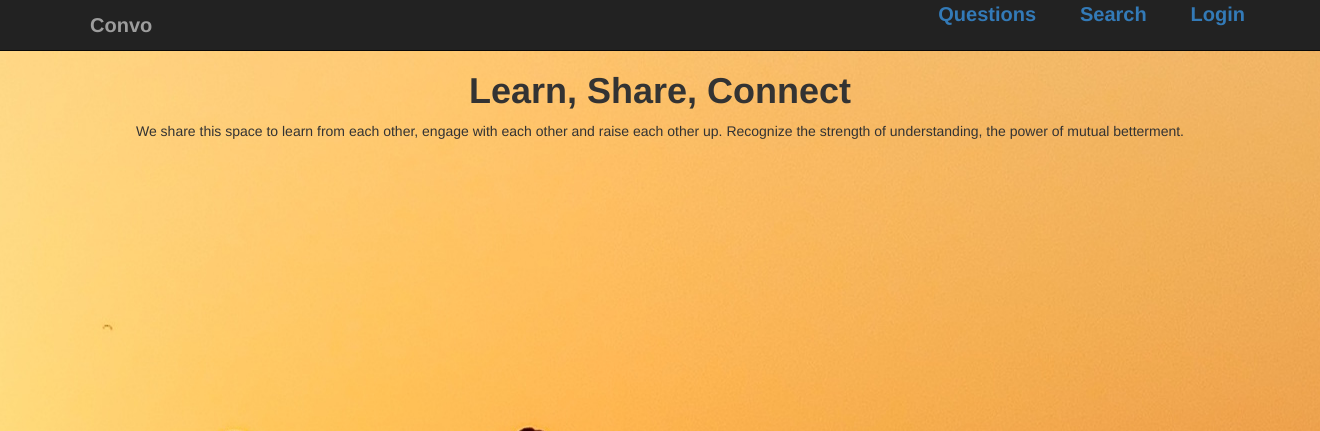
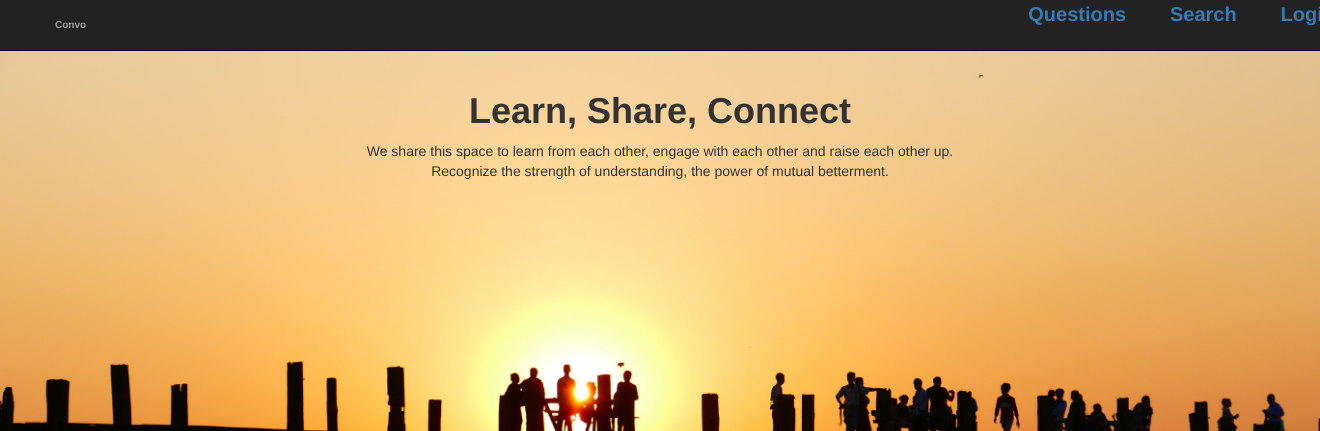
Before and after one commit to MimiDumpling/HBF_PROJECT, a Flask app: page / in a window 1320 px wide; the page is wider, and only the part inside the window is pictured. Shown: the top 431 px of that part. Run offline with Flask 2, Linux system fonts and the light colour scheme; some libraries are stand-ins or nearby versions.

Commit message:
got picture to work

```diff
--- a/static/login.css
+++ /dev/null
@@ -1,4 +0,0 @@
-body {
-	background-size: 20%;
-	background: url(bridge.jpg) no-repeat center center;
-}
--- /dev/null
+++ b/static/mission_statement.css
@@ -0,0 +1,11 @@
+body {
+    background-size:     cover;                      /* <------ */
+    background-repeat:   no-repeat;
+    background-position: right top;
+  	background-image: url(bridge2.jpg);
+  	background-color: black;
+}
+
+.description {
+	text-align: center;
+}
--- a/static/site.css
+++ b/static/site.css
@@ -5,10 +5,11 @@
     margin-right: 7px;
 }*/
 
+
 .navbar-brand {
 	margin-left: 40px;
 	font-weight: bold;
-	font-size: 20px;
+	font-size: 10px;
 }
 
 .words-chart {
--- a/templates/base.html
+++ b/templates/base.html
@@ -1,12 +1,8 @@
 <!DOCTYPE html>
 <html>
-
   <head>
     <title>{% block title %}Convo{% endblock %}</title>
-
-    <link rel="stylesheet"
-          href="https://maxcdn.bootstrapcdn.com/bootstrap/3.3.7/css/bootstrap.min.css"/>
-
+    <link rel="stylesheet" href="https://maxcdn.bootstrapcdn.com/bootstrap/3.3.7/css/bootstrap.min.css"/>
     <link rel="stylesheet" href="/static/site.css"/>
 
     {% block css %}
@@ -14,9 +10,12 @@
     {% endblock %}
 
     <script src="http://code.jquery.com/jquery.js"></script>
+  </head>
+
+
+  <body>
 
     <div class="navbar navbar-inverse navbar-static-top">
-      <div class="container">
 
       <div class="navbar-header">
         <a class="navbar-brand" href="/">Convo</a>
@@ -24,7 +23,6 @@
 
       <div class="navbar-collapse collapse">
         <ul class="nav navbar-nav navbar-right">
-
           <a href="/questions"><span class="tab">Questions</span></a>
 
           <a href="/search"><span class="tab">Search</span></a>
@@ -34,17 +32,11 @@
           {% else %}
             <a href="/login"><span class="tab">Login</span></a>
           {% endif %}
-
         </ul>
-          </div>
-
       </div>
     </div>
 
-  </head>
-
-  <body>
-
+    <div class="container">
       <div>
         <ul>
           {% for message in get_flashed_messages() %}
@@ -56,6 +48,8 @@
       {% block body %}
 
       {% endblock %}
+    </div>
+
     <script src="https://maxcdn.bootstrapcdn.com/bootstrap/3.3.7/js/bootstrap.min.js"></script>
 
     <script src="/static/vote.js"></script>
--- a/templates/mission_statement.html
+++ b/templates/mission_statement.html
@@ -1,22 +1,17 @@
 {% extends 'base.html' %}
+
+{% block css %}
+	<link rel="stylesheet" href="/static/mission_statement.css"/>
+
+{% endblock %}
 
 {% block body %}
 
-
-{% block css %}
-	<link rel="stylesheet" href="/static/login.css"/>
-
-	<body src="/static/bridge.jpg">
-		<div></div>
-	</body>
-{% endblock %}
-
 <h1><center>Learn, Share, Connect</center></h1>
 
-<p>
-	<center>
-		We share this space to learn from each other, engage with each other and raise each other up. Recognize the strength of understanding, the power of mutual betterment.
-	</center>
+<p class="description">
+		We share this space to learn from each other, engage with each other and raise each other up. <br>
+		Recognize the strength of understanding, the power of mutual betterment.
 </p>
 
 {% endblock %}
```
Also changed, not shown: static/bridge.jpg, static/bridge2.jpg (added), static/bridge2cropped.jpg (added), static/congruent_pentagon.png (added). Lines whose indentation alone changed are shown as unchanged.
